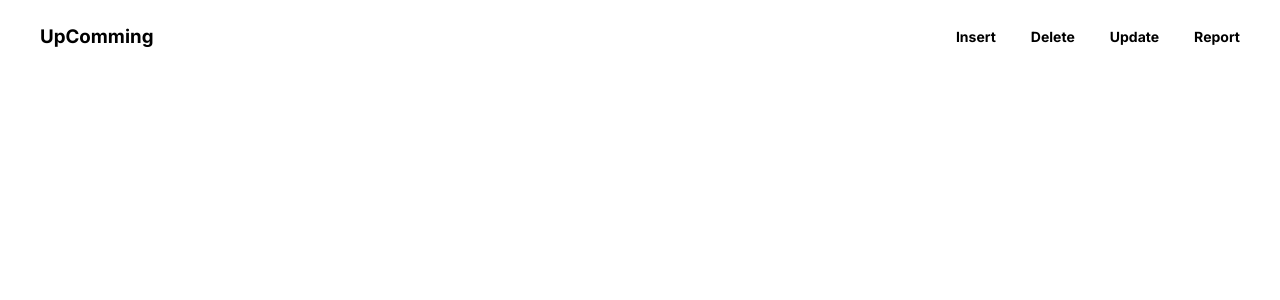
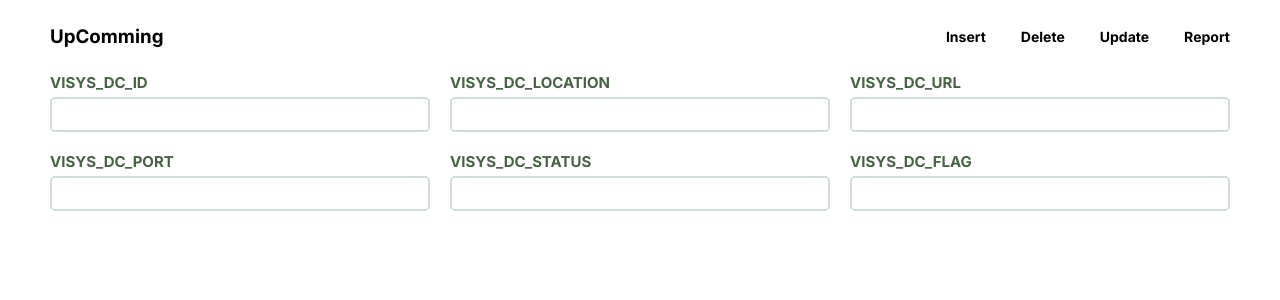
Before and after one commit to Saddam6260/Visays-Form, a React (Vite) app: page / in a window 1280 px wide. Shown: the top 300 px of the page. Built offline with nearby package versions, Linux system fonts and the light colour scheme.

Commit message:
add input filed

```diff
--- a/src/App.jsx
+++ b/src/App.jsx
@@ -1,7 +1,7 @@
 import { useState } from 'react'
 import reactLogo from './assets/react.svg'
 import './App.css';
-import Menuber from "./assets/component/Menuber";
+import InputPage from "./assets/component/Other_Page/InputPage"
 import Form from "./assets/component/Form";
 
 function App() {
@@ -11,7 +11,7 @@ function App() {
 
   return (
     <div className='app'>
-      <Menuber item={menuItem}/>
+      <InputPage item={menuItem}/>
       {/* <Form /> */}
     </div>
   )
--- /dev/null
+++ b/src/assets/component/Other_Page/InputPage.jsx
@@ -0,0 +1,23 @@
+import React from "react";
+import Menuber from "./Menuber";
+import Table from "./Table";
+
+const InputPage = (props) => {
+  const labelName = [
+    "VISYS_DC_ID",
+    "VISYS_DC_LOCATION",
+    "VISYS_DC_URL",
+    "VISYS_DC_PORT",
+    "VISYS_DC_STATUS",
+    "VISYS_DC_FLAG",
+  ];
+
+  return (
+    <div>
+      <Menuber item={props.item} />
+      <Table labelItem={labelName}/>
+    </div>
+  );
+};
+
+export default InputPage;
--- a/src/assets/component/Menuber.css
+++ b/src/assets/component/Other_Page/Menuber.css
@@ -2,7 +2,7 @@
     display: flex;
     justify-content: space-between;
     align-items: center;
-    padding: 25px 40px;
+    padding: 25px 50px;
 }
 
 .menu_wrap ul{
--- a/src/assets/component/Menuber.jsx
+++ b/src/assets/component/Other_Page/Menuber.jsx
@@ -11,7 +11,7 @@ const Menuber = (props) => {
         <div>
             <ul>
                 {props.item.map((value, index) => {
-                    return <li>{value}</li>
+                    return <li key={index}>{value}</li>
                 })}
             </ul>
         </div>
--- /dev/null
+++ b/src/assets/component/Other_Page/Table.css
@@ -0,0 +1,43 @@
+.table_wrap{
+    display: grid;
+    grid-template-columns: 1fr;
+    grid-template-rows: 1fr 1fr 1fr 1fr 1fr 1fr;
+    column-gap: 20px;
+    row-gap: 20px;
+    padding: 0px 50px;
+}
+
+.input_wrapper{
+    display: flex;
+    flex-flow: column wrap;
+    row-gap: 5px;
+}
+.input_wrapper label{
+    font-size: 15px;
+    font-weight: bold;
+    color: #466443;
+}
+.input_wrapper input{
+    padding: 8px 0px;
+    border-radius: 5px;
+    border: 2px solid #d2ded9;
+}
+
+@media only screen and (min-width: 576px){
+    .table_wrap{
+        grid-template-columns: 1fr 1fr;
+        grid-template-rows: 1fr 1fr 1fr;
+    }
+}
+@media only screen and (min-width: 768px){
+    .table_wrap{
+        grid-template-columns: 1fr 1fr 1fr;
+        grid-template-rows: 1fr 1fr;
+    }
+}
+@media only screen and (min-width: 1400px){
+    .table_wrap{
+        grid-template-columns: 1fr 1fr 1fr 1fr 1fr 1fr;
+        grid-template-rows: 1fr;
+    }
+}
--- /dev/null
+++ b/src/assets/component/Other_Page/Table.jsx
@@ -0,0 +1,17 @@
+import React from 'react'
+import "./Table.css"
+
+const Table = (props) => {
+  return (
+    <div className='table_wrap'>
+        {props.labelItem.map((item, index) => (
+            <div key={index} className='input_wrapper'>
+                <label htmlFor="">{item}</label>
+                <input type="text" />
+            </div>
+        ))}
+    </div>
+  )
+}
+
+export default Table
```
Also changed, not shown: src/assets/component/Other_Page/Footer.jsx (added), src/assets/component/Table.jsx (deleted).
